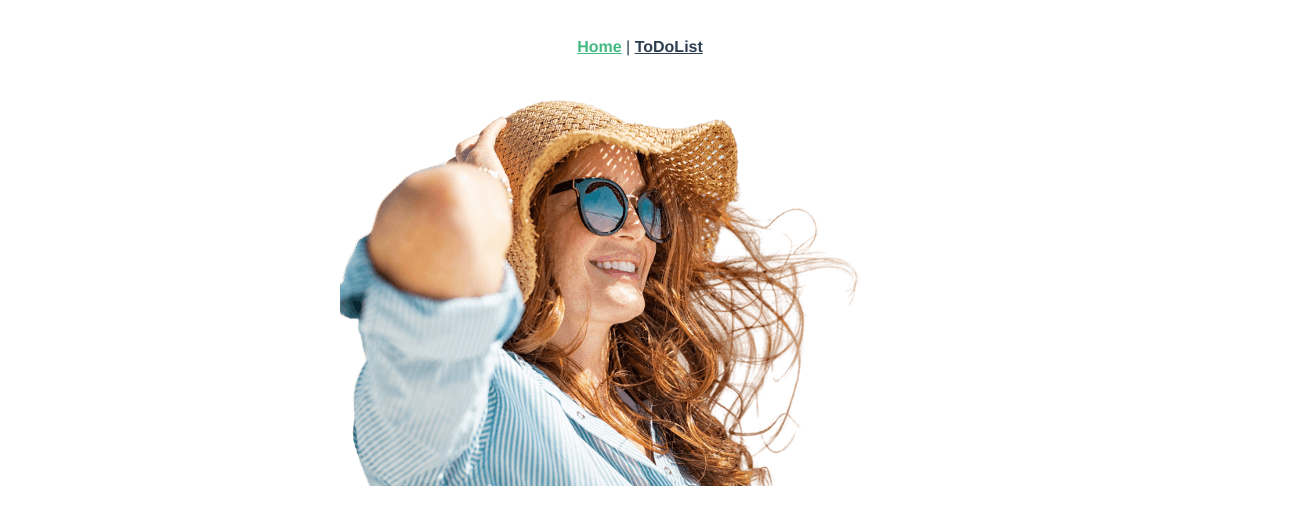
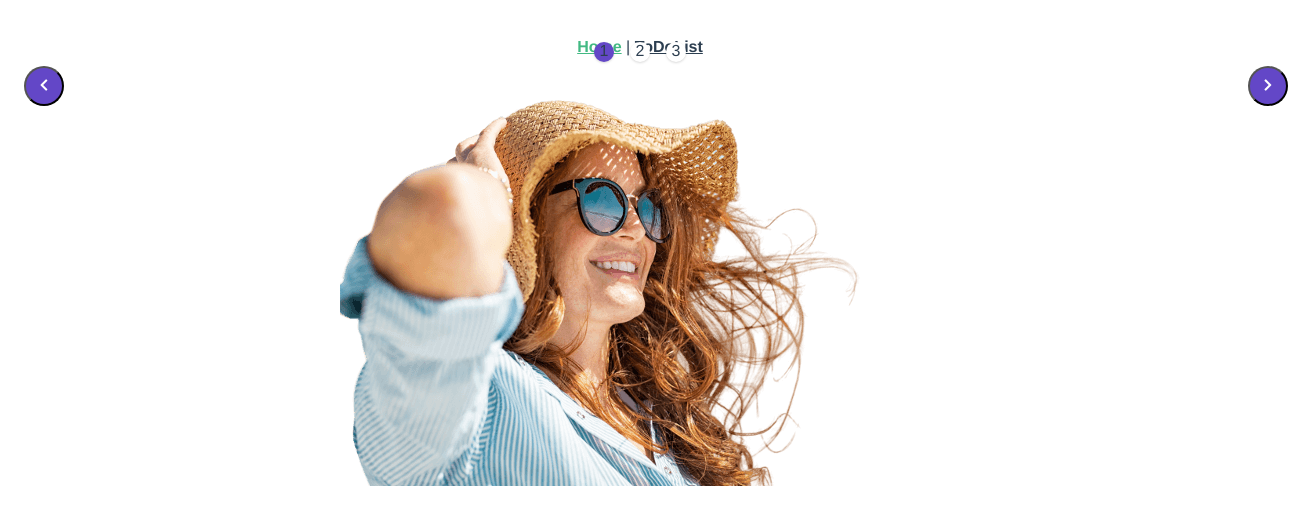
Before and after one commit to fadouaabdoul/ToDoListVueJs, a Vue app in the folder todolist/: page / in a window 1280 px wide. Shown: the top 524 px of the page, 1304 px wide, since content can reach past the window. Built offline with nearby package versions, Linux system fonts and the light colour scheme.

Commit message:
successefully make a carousel working

```diff
--- a/todolist/src/components/carousel.vue
+++ b/todolist/src/components/carousel.vue
@@ -1,17 +1,29 @@
 <template>
+    <div>
         <div class="carousel">
             <slot :currentSlide="currentSlide" />
         </div>
 
         <!-- Navigation -->
-    <div v-if="navEnabled" class="navigate">
+        <div class="navigate">
             <div class="toggle-page left">
-            <i @click="prevSlide" class="fas fa-chevron-left"></i>
+                <button @click="prevSlide" class="fas fa-chevron-left"></button>
             </div>
             <div class="toggle-page right">
-            <i @click="nextSlide" class="fas fa-chevron-right"></i>
+                <button @click="nextSlide" class="fas fa-chevron-right"></button>
             </div>
         </div>
+
+        <!--pagination-->
+        <div class="pagination">
+            <span @click="gotoSlide(index)" v-for="(slide, index) in getSlideCount" :key="index" :class="{ active: index + 1 === currentSlide }">
+                {{ slide }}
+            </span>
+
+
+        </div>
+    </div>
+
 </template>
 
 <script>
@@ -24,13 +36,36 @@
             const currentSlide = ref(1);
             const getSlideCount = ref(null);
 
+            const nextSlide = () => {
+                if(currentSlide.value === getSlideCount.value){
+                    currentSlide.value = 1;
+                    return;
+                }
+                currentSlide.value += 1;
+
+            };
+
+            const prevSlide = () => {
+                if(currentSlide.value === 1){
+                    currentSlide.value = 3;
+                    return;
+                }
+                currentSlide.value -= 1;
+            };
+
+            const gotoSlide = (index) => {
+                currentSlide.value = index + 1
+            }
+
+
+            console.log(currentSlide.value)
+
+
             onMounted(() => {
-                getSlideCount.value = document.querySelectorAll('slide').length;
+                getSlideCount.value = document.querySelectorAll('.slide').length;
                 console.log( getSlideCount.value )
             })
-            return {
-                currentSlide
-            };
+            return { currentSlide, nextSlide, prevSlide, getSlideCount, gotoSlide}
 
         },
         methods:{
@@ -57,7 +92,7 @@
     .right {
         justify-content: flex-end;
     }
-    i {
+    button{
         cursor: pointer;
         display: flex;
         align-items: center;
@@ -68,6 +103,25 @@
         background-color: #6347c7;
         color: #fff;
     }
-
+    .pagination {
+        position: absolute;
+        bottom: 24px;
+        width: 100%;
+        display: flex;
+        gap: 16px;
+        justify-content: center;
+        align-items: center;
+    }
+    span {
+        cursor: pointer;
+        width: 20px;
+        height: 20px;
+        border-radius: 50%;
+        background-color: #fff;
+        box-shadow: 0 1px 3px 0 rgba(0, 0, 0, 0.1), 0 1px 2px 0 rgba(0, 0, 0, 0.06);
+    }
+    .active {
+        background-color: #6347c7;
+    }
 
 </style>
--- a/todolist/src/views/HomeView.vue
+++ b/todolist/src/views/HomeView.vue
@@ -1,7 +1,7 @@
 <template>
   <div class="home">
     <carousel class="carousel" v-slot="{ currentSlide }">
-      <slide v-for="(slide, index) in carouselSlides" :key="index">
+      <slide  v-for="(slide, index) in carouselSlides" :key="index">
         <div v-show="currentSlide === index + 1" class="slide-info">
           <img :src="slide" alt="">
         </div>
@@ -45,7 +45,6 @@ export default {
     max-height: 100%;
     height: 100%;
     min-width: 100%;
-
     object-fit: cover;
   }
 
```
Lines whose indentation alone changed are shown as unchanged.
